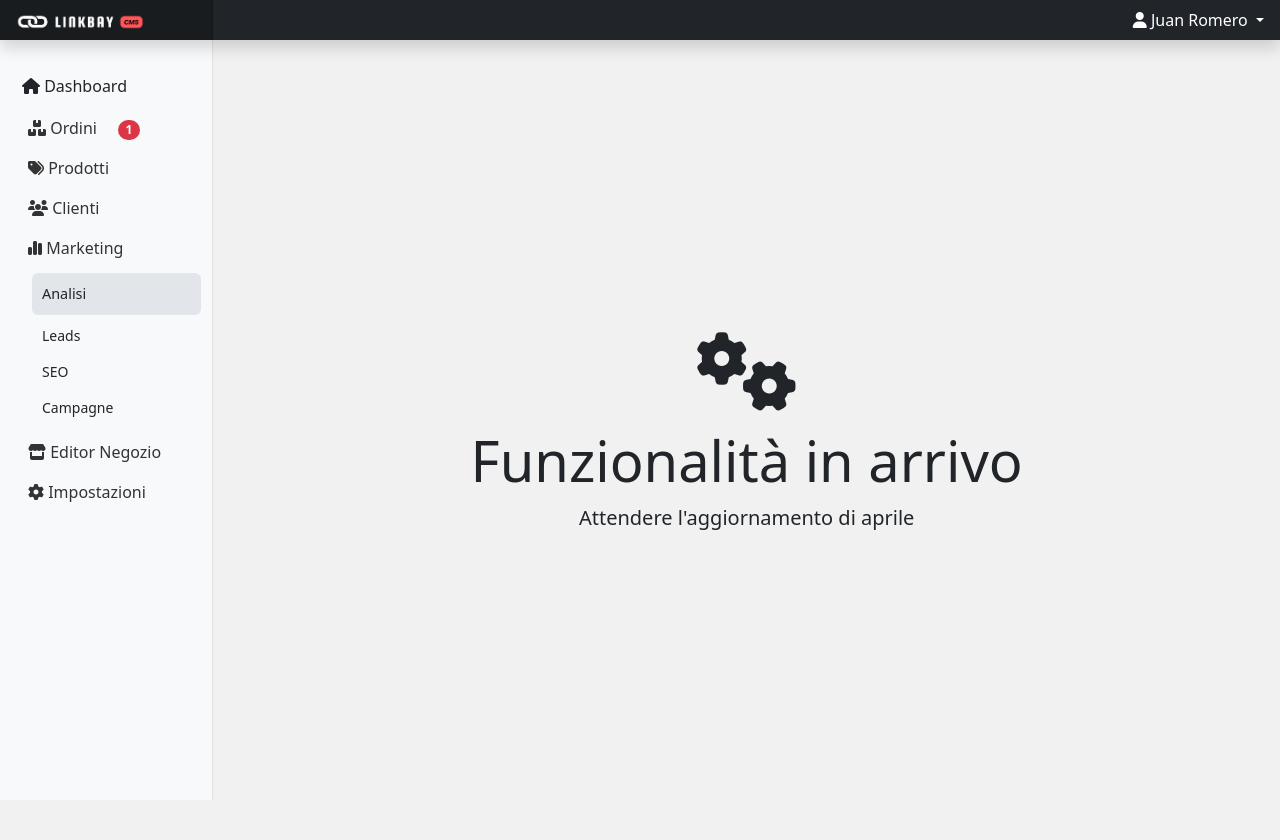
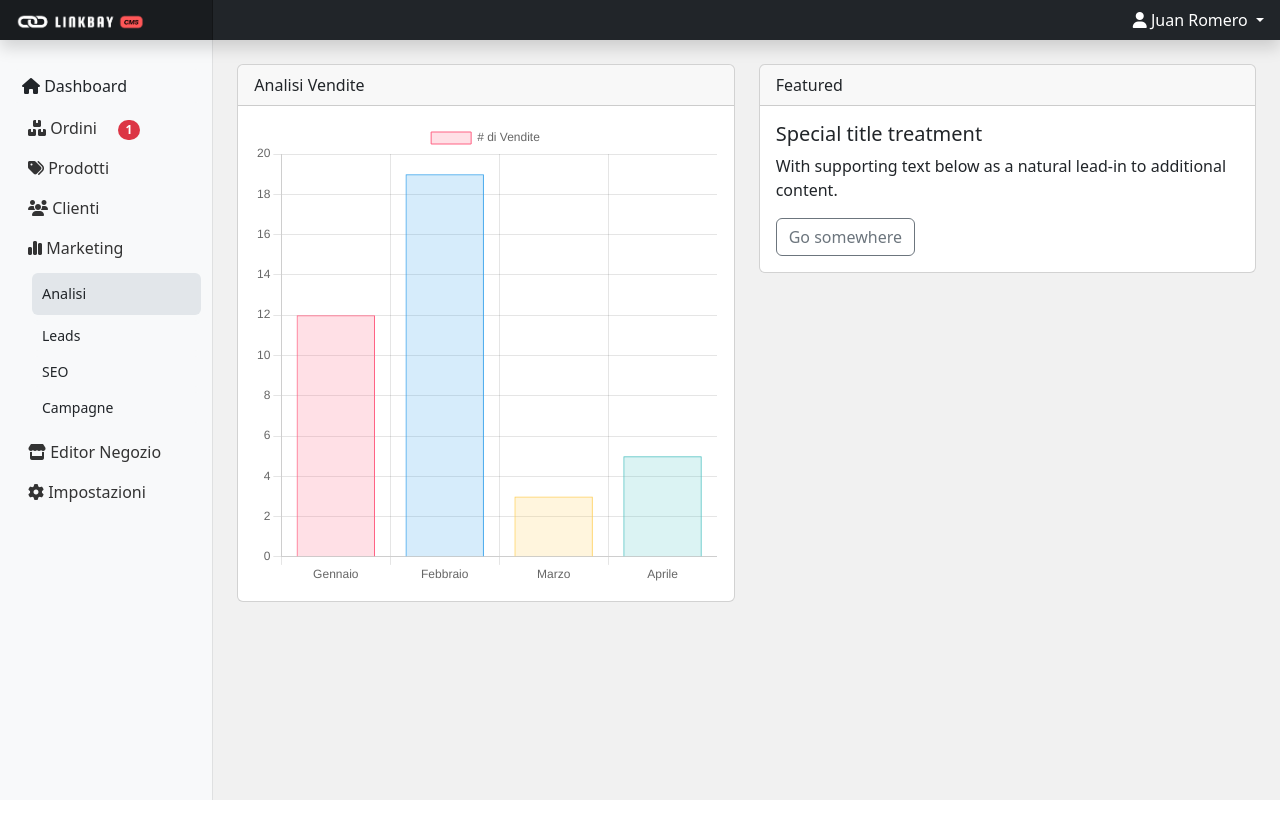
Before and after one commit to AlessioQuagliara/CMS_beta, a PHP site: page /admin/ui/analisi in a window 1280 px wide. After the commit the page ends 800 px from the top, so only its background shows below. Run offline with PHP 8.4, Linux system fonts and the light colour scheme; a user stored in the database is signed in; data comes from the database, SQL or seed files in the repository; some libraries are stand-ins or nearby versions.

Commit message:
Creazione analisi

```diff
--- a/admin/ui/analisi.php
+++ b/admin/ui/analisi.php
@@ -10,6 +10,7 @@ loggato()
     <meta name="viewport" content="width=device-width, initial-scale=1.0">
     <title>LinkBay - Analisi</title>
     <?php include '../materials/head_content.php'; ?>
+    <script src="https://cdn.jsdelivr.net/npm/chart.js"></script>
 </head>
 <body style="background-color: #f1f1f1;">
 
@@ -21,30 +22,71 @@ loggato()
 
 
     <main class="col-md-9 ms-sm-auto col-lg-10 px-md-4">
-                <!-- CANCELLA CONTENUTO DOPO AGGIORNAMENTO-->
-                <style>
-            /* Stile per centrare il div */
-            .centered-div {
-                display: flex;
-                flex-direction: column;
-                justify-content: center;
-                align-items: center;
-                height: 100vh; /* Altezza del viewport */
-            }
-            /* Stile per l'icona */
-            .icon {
-                font-size: 5rem;
-                margin-bottom: 1rem;
-            }
-        </style>
-        <div class="container centered-div">
-            <i class="fas fa-cogs icon"></i>
-            <h1 class="display-4">Funzionalità in arrivo</h1>
-            <p class="lead">Attendere l'aggiornamento di aprile</p>
+        <br>
+
+        <div class="row">
+            <div class="col-sm-6">
+
+            <div class="card">
+                <div class="card-header">
+                    Analisi Vendite
+                </div>
+                <div class="card-body">
+                    <canvas id="myChart" width="400" height="400"></canvas>
+                </div>
+            </div>
+
+            </div>
+            <div class="col-sm-6">
+
+            <div class="card">
+                <div class="card-header">
+                    Featured
+                </div>
+                <div class="card-body">
+                    <h5 class="card-title">Special title treatment</h5>
+                    <p class="card-text">With supporting text below as a natural lead-in to additional content.</p>
+                    <a href="#" class="btn btn-outline-secondary">Go somewhere</a>
+                </div>
+            </div>
+
+            </div>
         </div>
 
     </main>
-
+    <script>
+        var ctx = document.getElementById('myChart').getContext('2d');
+        var myChart = new Chart(ctx, {
+            type: 'bar', // Cambia il tipo a 'line', 'pie', ecc., a seconda delle necessità
+            data: {
+                labels: ['Gennaio', 'Febbraio', 'Marzo', 'Aprile'], // Questi dati possono essere dinamici
+                datasets: [{
+                    label: '# di Vendite',
+                    data: [12, 19, 3, 5], // Questi dati dovrebbero provenire dal database
+                    backgroundColor: [
+                        'rgba(255, 99, 132, 0.2)',
+                        'rgba(54, 162, 235, 0.2)',
+                        'rgba(255, 206, 86, 0.2)',
+                        'rgba(75, 192, 192, 0.2)'
+                    ],
+                    borderColor: [
+                        'rgba(255, 99, 132, 1)',
+                        'rgba(54, 162, 235, 1)',
+                        'rgba(255, 206, 86, 1)',
+                        'rgba(75, 192, 192, 1)'
+                    ],
+                    borderWidth: 1
+                }]
+            },
+            options: {
+                scales: {
+                    y: {
+                        beginAtZero: true
+                    }
+                }
+            }
+        });
+    </script>
 
 <?php include '../materials/script.php'; ?>
 </body>
```
Also changed, not shown: src/media/Logo 2.png (deleted).
